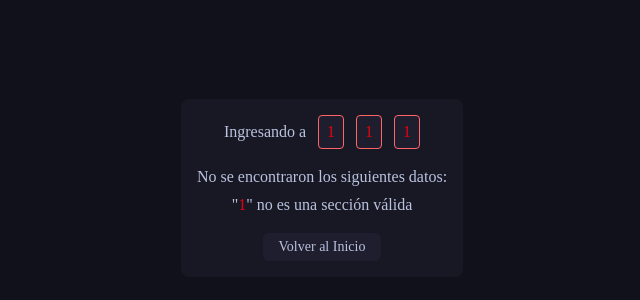
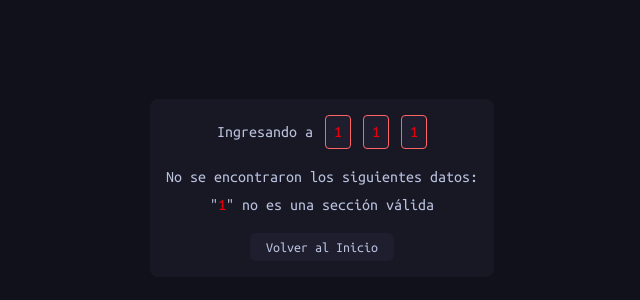
Before and after one commit to McMaldo/MaldoProfe, a React (Vite) app: page /1/1/1 in a window 1280 px wide. Shown: the part 212-512 px from the top of the page, without its empty margins (318-958 px from the left). Built offline with nearby package versions, Linux system fonts and the light colour scheme.

Commit message:
FEAT #018 - new material + new material (2 classes) + ubuntu font imported from GoogleFonts

```diff
--- a/index.html
+++ b/index.html
@@ -18,10 +18,7 @@
         <link rev="made" href="mailto:elmaldoprofe@gmail.com" />
         <meta name="keywords" content="maldoprofe maldo profe informatica" />
         <meta name="Resource-type" content="Document" />
-        <meta
-            name="DateCreated"
-            content="Tue, 20 October 2025 8:32:00 GMT+3"
-        />
+        <meta name="DateCreated" content="Tue, 20 October 2025 8:32:00 GMT+3" />
 
         <!-- Open Graph / Facebook -->
         <meta property="og:type" content="website" />
@@ -52,6 +49,14 @@
             name="twitter:image"
             content="https://maldoprofe.vercel.app/img/webPreview.webp"
         />
+
+        <!-- Fonts -->
+        <link rel="preconnect" href="https://fonts.googleapis.com" />
+        <link rel="preconnect" href="https://fonts.gstatic.com" crossorigin />
+        <link
+            href="https://fonts.googleapis.com/css2?family=Ubuntu+Mono&display=swap"
+            rel="stylesheet"
+        />
     </head>
     <body>
         <div
--- a/src/data/links.json
+++ b/src/data/links.json
@@ -86,6 +86,12 @@
             "name": "Clase 6 - Tablas en Documentos (parte 3) | DOC",
             "href": "https://docs.google.com/document/d/1eF1duMYNGXyL1YGkuyn6M5neBea9vyvFrk5rLzwek-4/edit?usp=sharing",
             "date": "18/05"
+          },
+          {
+            "id": "7",
+            "name": "Clase 7 - Carta Comercial | DOC",
+            "href": "https://docs.google.com/document/d/1Pi5jch_wTrL5cUzi42pCB24mehhdIckUy0Xc2kJypIc/edit?usp=sharing",
+            "date": "01/06"
           }
         ]
       },
@@ -130,6 +136,12 @@
             "name": "Clase 6 - Tablas en Documentos (parte 3) | DOC",
             "href": "https://docs.google.com/document/d/1eF1duMYNGXyL1YGkuyn6M5neBea9vyvFrk5rLzwek-4/edit?usp=sharing",
             "date": "18/05"
+          },
+          {
+            "id": "7",
+            "name": "Clase 7 - Tablas en Documentos (parte 4) | DOC",
+            "href": "https://docs.google.com/document/d/1qxEiNlebPyrAajCxYB8C23arsGgNi7p-sGC1kJoJJh8/edit?usp=sharing",
+            "date": "01/06"
           }
         ]
       },
@@ -324,7 +336,7 @@
   {
     "id": "2026",
     "name": "IJRJ - Informática - 2026",
-    "courses":[
+    "courses": [
       {
         "id": "1ro",
         "name": "1ro B - Computación",
--- a/src/index.css
+++ b/src/index.css
@@ -1,7 +1,7 @@
 @import "tailwindcss";
 
 :root {
-    font-family: ubuntu;
+    font-family: "Ubuntu Mono", monospace;
 }
 @variant dark (&:where([data-theme="dark"], [data-theme="dark"] *, [data-theme="mocha"], [data-theme="mocha"] *));
 @theme {
```
Also changed, not shown: 1 other file (tests, documents, lock files or other folders).
